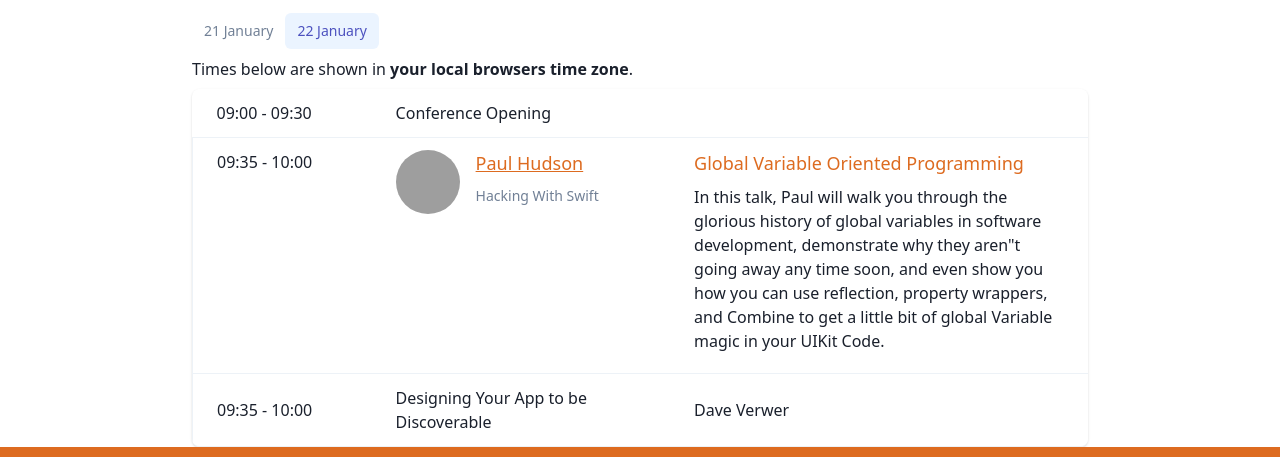
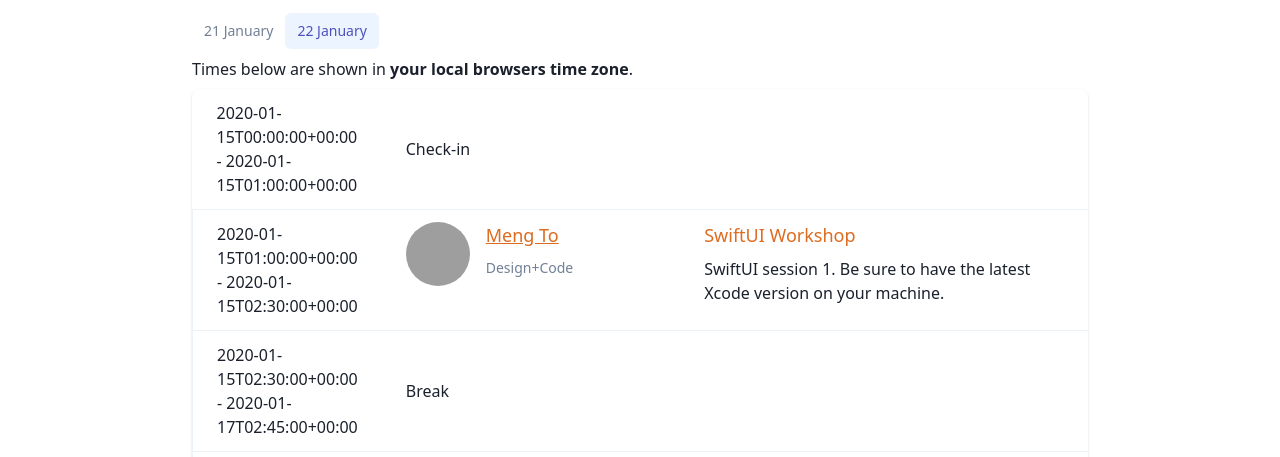
Before and after one commit to vinamelody/2021-website, a Gatsby site: page /schedule in a window 1280 px wide. Shown: the part 256-713 px from the top of the page. Built offline with nearby package versions, Linux system fonts and the light colour scheme; Gatsby itself is replaced by a stand-in of ours; grey boxes are pictures that could not be loaded; what @tailwindcss/ui would draw is missing.

Commit message:
wire up schedule data

```diff
--- a/src/pages/schedule/index.js
+++ b/src/pages/schedule/index.js
@@ -57,44 +57,42 @@ function SchedulePage () {
           <div className="shadow overflow-hidden border-b border-gray-200 sm:rounded-lg">
             <table className="min-w-full divide-ydivide-gray-200">
               <tbody className="bg-white divide-y divide-x divide-gray-200">
-                <tr>
-                  <td className="w-1/5 px-6 py-3 whitespace-nowrap">09:00 - 09:30</td>
-                  <td className="w-1/3 px-6 py-3 whitespace-nowrap">
-                    Conference Opening
-                  </td>
+                {
+                  ScheduleData.map((talk, index) => {
+                    if (talk.speaker_name === "Organiser") {
+                      return (
+                        <tr key={index}>
+                          <td className="w-1/5 px-6 py-3 whitespace-nowrap">{talk.start_at} - {talk.end_at}</td>
+                          <td className="w-1/3 px-6 py-3 whitespace-nowrap">{talk.title}</td>
                           <td></td>
                         </tr>
-                <tr>
-                  <td className="px-6 py-3 whitespace-nowrap align-top">09:35 - 10:00</td>
+                      )
+                    } else {
+                      return (
+                        <tr key={index}>
+                          <td className="px-6 py-3 whitespace-nowrap align-top">{talk.start_at} - {talk.end_at}</td>
                           <td className="px-6 py-3 whitespace-nowrap align-top">
                             <div className="min-w-0 flex flex-1 items-center">
                               <div className="flex-shrink-0">
-                        <img className="h-16 w-16 rounded-full" src="../speakers/paul.jpg" />
+                                <img className="h-16 w-16 rounded-full" src={`../speakers/${talk.speaker_image}.jpg`} />
                               </div>
                               <div className="min-w-0 flex-1 flex flex-col items-left px-4">
-                        <h3 className="font-medium text-orange-600 my-0 underline">Paul Hudson</h3>
-                        <p className="text-sm text-gray-600">
-                          Hacking With Swift
-                        </p>
+                                <h3 className="font-medium text-orange-600 my-0 underline">{talk.speaker_name}</h3>
+                                <p className="text-sm text-gray-600">{talk.speaker_company}</p>
                               </div>
                             </div>
                           </td>
                           <td className="px-6 py-3 whitespace-nowrap align-top">
                             <div>
-                      <h3 className="font-medium text-orange-600 my-0">
-                        Global Variable Oriented Programming
-                      </h3>
-                      <p>
-                        In this talk, Paul will walk you through the glorious history of global variables in software development, demonstrate why they aren&quot;t going away any time soon, and even show you how you can use reflection, property wrappers, and Combine to get a little bit of global Variable magic in your UIKit Code.
-                      </p>
+                              <h3 className="font-medium text-orange-600 my-0">{talk.title}</h3>
+                              <p>{talk.talk_description}</p>
                             </div>
                           </td>
                         </tr>
-                <tr>
-                  <td className="px-6 py-3 whitespace-nowrap">09:35 - 10:00</td>
-                  <td className="px-6 py-3 whitespace-nowrap">Designing Your App to be Discoverable</td>
-                  <td className="px-6 py-3 whitespace-nowrap">Dave Verwer</td>
-                </tr>
+                      )
+                    }
+                  })
+                }
               </tbody>
             </table>
           </div>
```
Lines whose indentation alone changed are shown as unchanged.
